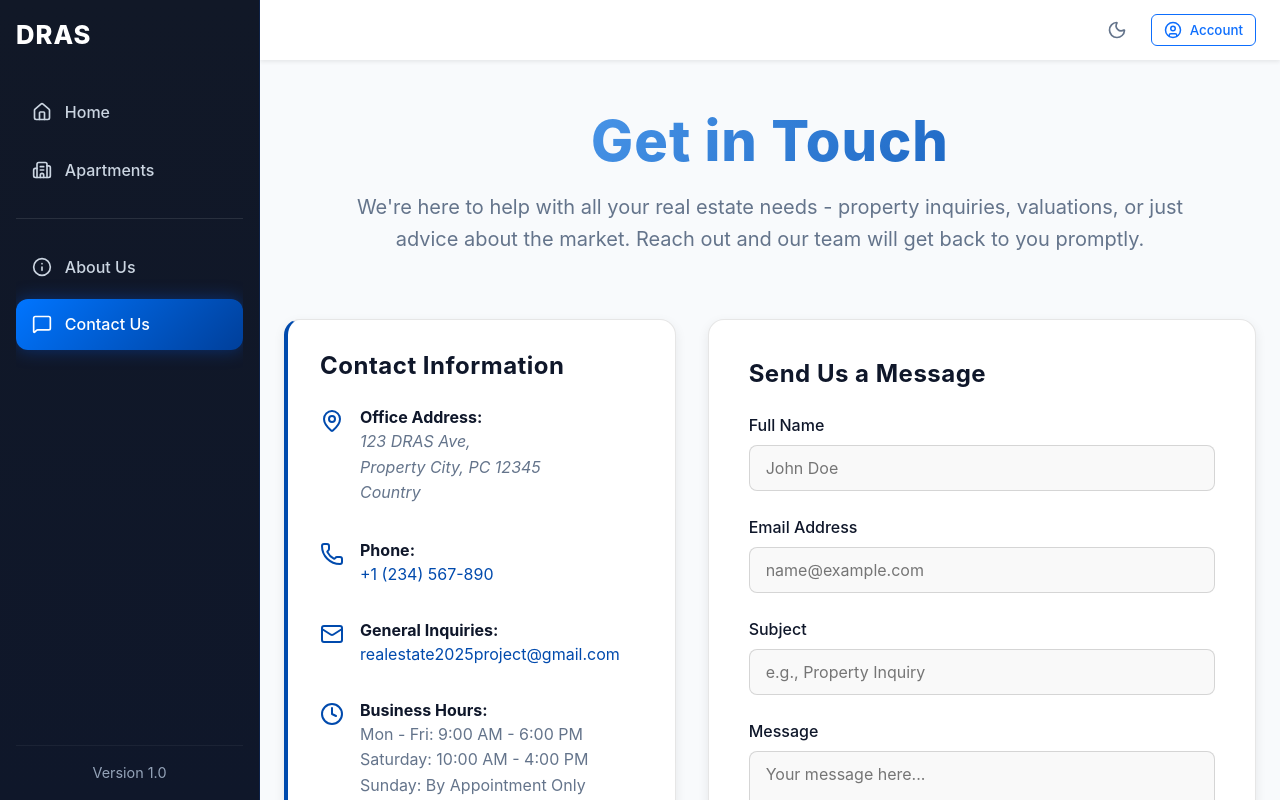
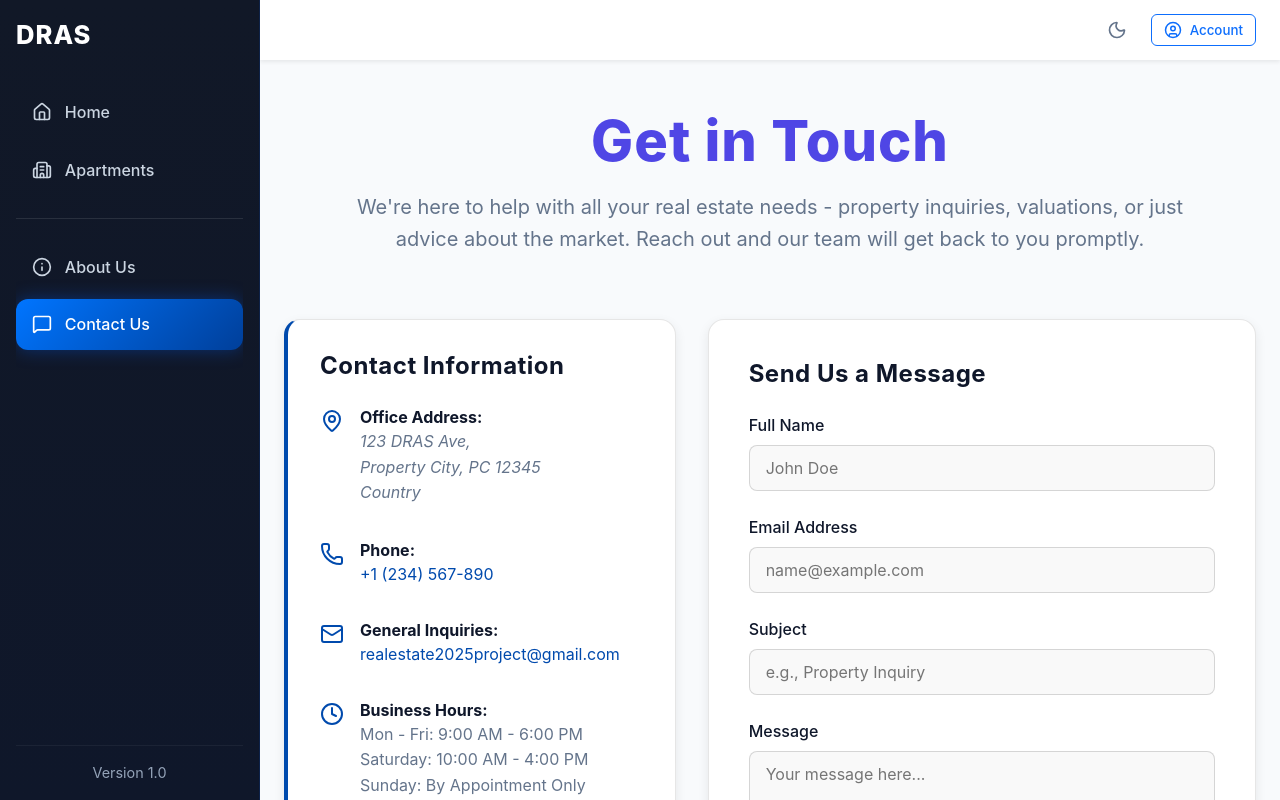
Before and after one commit to AthosExarchou/dynamic-rent-adjustment-system, a React (Vite) app in the folder frontend/: page /contact in a window 1280 px wide. Shown: the top 800 px of the page. Built offline with nearby package versions, Linux system fonts and the light colour scheme; no server answers.

Commit message:
style(frontend): apply global NProgress gradient and minor style fixes

```diff
--- a/frontend/src/features/auth/components/LoginForm.jsx
+++ b/frontend/src/features/auth/components/LoginForm.jsx
@@ -31,7 +31,7 @@ export default function LoginForm() {
     <div className={styles.container}>
       <div className={`${styles.card} ${styles.loginCard}`}>
         <div className={styles.header}>
-          <h2 className={styles.gradientText}>DRAS</h2>
+          <h2 className={styles.titleText}>DRAS</h2>
           <h4 className={styles.subtitle}>Sign in to continue</h4>
         </div>
 
--- a/frontend/src/features/auth/components/RegisterForm.jsx
+++ b/frontend/src/features/auth/components/RegisterForm.jsx
@@ -35,7 +35,7 @@ export default function RegisterForm() {
     <div className={styles.container}>
       <div className={`${styles.card} ${styles.registerCard}`}>
         <div className={styles.header}>
-          <h2 className={styles.gradientText}>DRAS</h2>
+          <h2 className={styles.titleText}>DRAS</h2>
           <h4 className={styles.subtitle}>Create an Account</h4>
           <p className={styles.subtext}>Join the DRAS platform today!</p>
         </div>
--- a/frontend/src/features/public/components/ContactPage.jsx
+++ b/frontend/src/features/public/components/ContactPage.jsx
@@ -30,7 +30,7 @@ export default function ContactPage() {
   return (
     <div className={styles.pageContainer}>
       <div className={styles.header}>
-        <h1 className={styles.gradientText}>Get in Touch</h1>
+        <h1 className={styles.titleText}>Get in Touch</h1>
         <p className={styles.leadText}>
           We're here to help with all your real estate needs - property inquiries, valuations,
           or just advice about the market. Reach out and our team will get back to you promptly.
--- a/frontend/src/features/public/components/ContactPage.module.css
+++ b/frontend/src/features/public/components/ContactPage.module.css
@@ -10,15 +10,11 @@
   margin-bottom: 4rem;
 }
 
-.gradientText {
+.titleText {
   font-size: 3.5rem;
   font-weight: 800;
   margin-bottom: 1rem;
-  background: linear-gradient(135deg, #66b3ff 0%, #004aad 100%);
-  -webkit-background-clip: text;
-  -webkit-text-fill-color: transparent;
-  background-clip: text;
-  color: transparent;
+  color: var(--color-primary-600);
   letter-spacing: 1px;
 }
 
--- a/frontend/src/features/public/components/ErrorPage.module.css
+++ b/frontend/src/features/public/components/ErrorPage.module.css
@@ -55,15 +55,11 @@
   color: #f59e0b; /* Amber warning color */
 }
 
-.gradientText {
+.titleText {
   font-size: 2.5rem;
   font-weight: 800;
   margin-bottom: 1.5rem;
-  background: linear-gradient(135deg, #66b3ff 0%, #004aad 100%);
-  -webkit-background-clip: text;
-  -webkit-text-fill-color: transparent;
-  background-clip: text;
-  color: transparent;
+  color: var(--color-primary-600);
   letter-spacing: 1px;
 }
 
--- a/frontend/src/features/public/components/ForbiddenPage.jsx
+++ b/frontend/src/features/public/components/ForbiddenPage.jsx
@@ -10,7 +10,7 @@ export default function ForbiddenPage() {
         <div className={styles.iconWrapper}>
           <ShieldAlert className={`${styles.icon} ${styles.iconWarning}`} size={64} />
         </div>
-        <h1 className={styles.gradientText}>403 - Access Denied</h1>
+        <h1 className={styles.titleText}>403 - Access Denied</h1>
         <p className={styles.description}>
           You do not have permission to view this page. If you believe this is a mistake,
           please contact an administrator or sign in with an authorized account.
--- a/frontend/src/features/public/components/NotFoundPage.jsx
+++ b/frontend/src/features/public/components/NotFoundPage.jsx
@@ -10,7 +10,7 @@ export default function NotFoundPage() {
         <div className={styles.iconWrapper}>
           <SearchX className={styles.icon} size={64} />
         </div>
-        <h1 className={styles.gradientText}>404 - Page Not Found</h1>
+        <h1 className={styles.titleText}>404 - Page Not Found</h1>
         <p className={styles.description}>
           The resource you are looking for no longer exists or has been moved.
           Please check the URL or try returning to the home page.
--- a/frontend/src/index.css
+++ b/frontend/src/index.css
@@ -107,7 +107,7 @@ button {
 
 /* NProgress Overrides */
 #nprogress .bar {
-  background: #a855f7;
+  background: linear-gradient(90deg, #3b82f6, #a855f7) !important;
 }
 
 #nprogress .peg {
```
